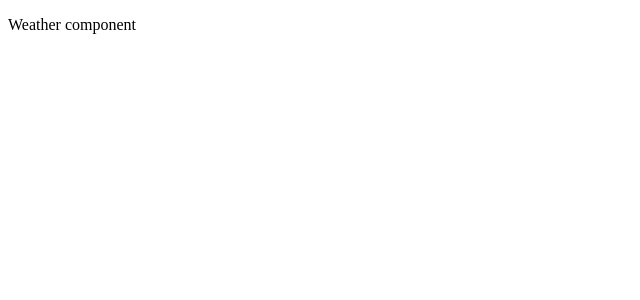
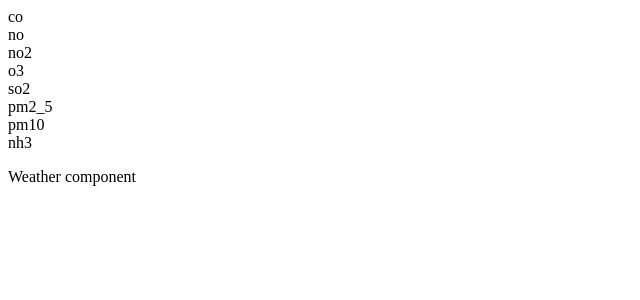
Before and after one commit to Karol-Kowalski/Wheather-app, a Next.js app: page / in a window 1280 px wide. Shown: the top 300 px of the page, without its empty margins (0-640 px from the left). Built offline with nearby package versions, Linux system fonts and the light colour scheme; no server answers.

Commit message:
create loop over data from api to set data in new component

```diff
--- /dev/null
+++ b/components/AirChart.js
@@ -0,0 +1,7 @@
+export default function AirChart({ value, name }) {
+  return (
+    <div>
+      {name}
+    </div>
+  )
+}
--- a/components/AirQuality.js
+++ b/components/AirQuality.js
@@ -1,6 +1,6 @@
 import { useEffect, useState } from "react";
 import { useCoords } from "./GeolocationProvider"
-
+import AirChart from "./AirChart";
 
 export default function AirQuality() {
   const coords = useCoords();
@@ -16,11 +16,13 @@ export default function AirQuality() {
     getData()
   }, [coords])
 
-  console.log(pollution);
+  console.log(pollution)
   return (
     <div>
-      <p>{coords?.latitude}</p>
-      <p>{coords?.longitude}</p>
+      {pollution ?
+        Object.keys(pollution)
+          .map(key => <AirChart key={key} name={key} value={pollution[key]} />) :
+        null}
     </div>
   )
 }
```
